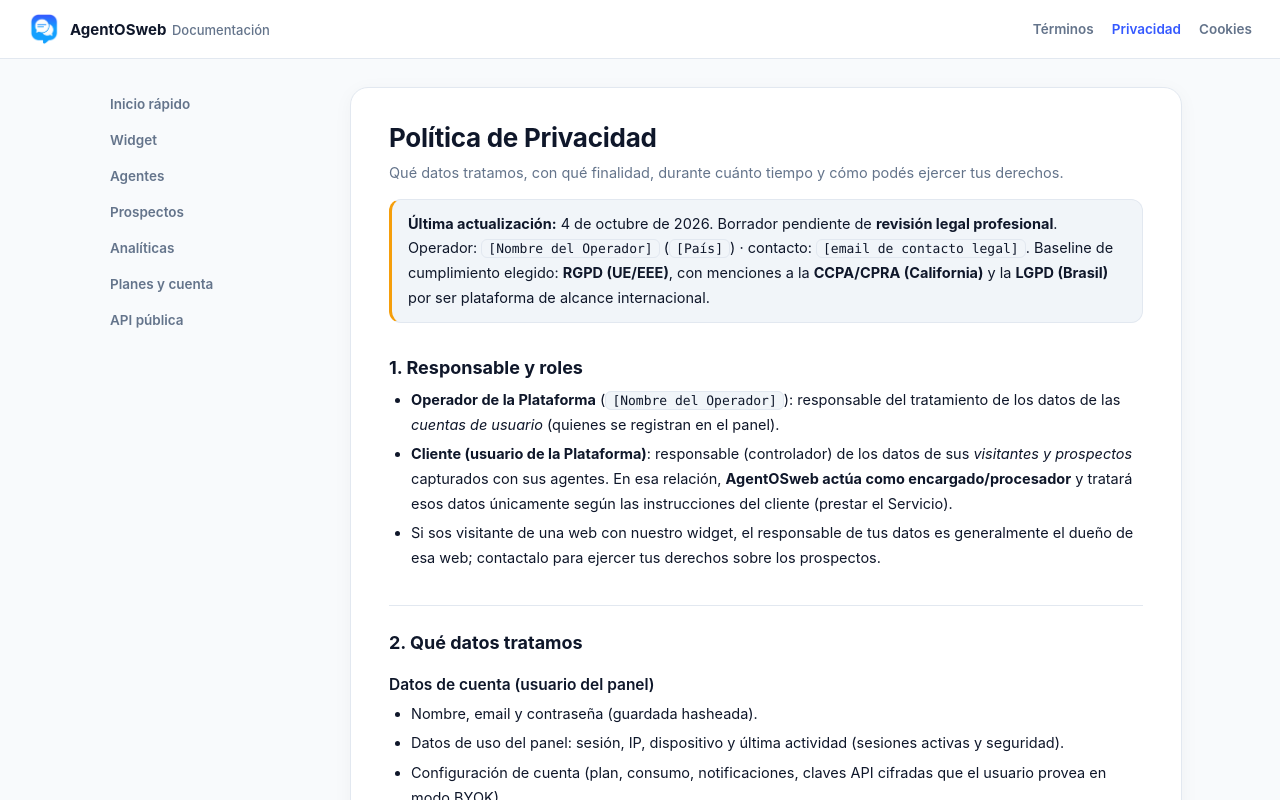
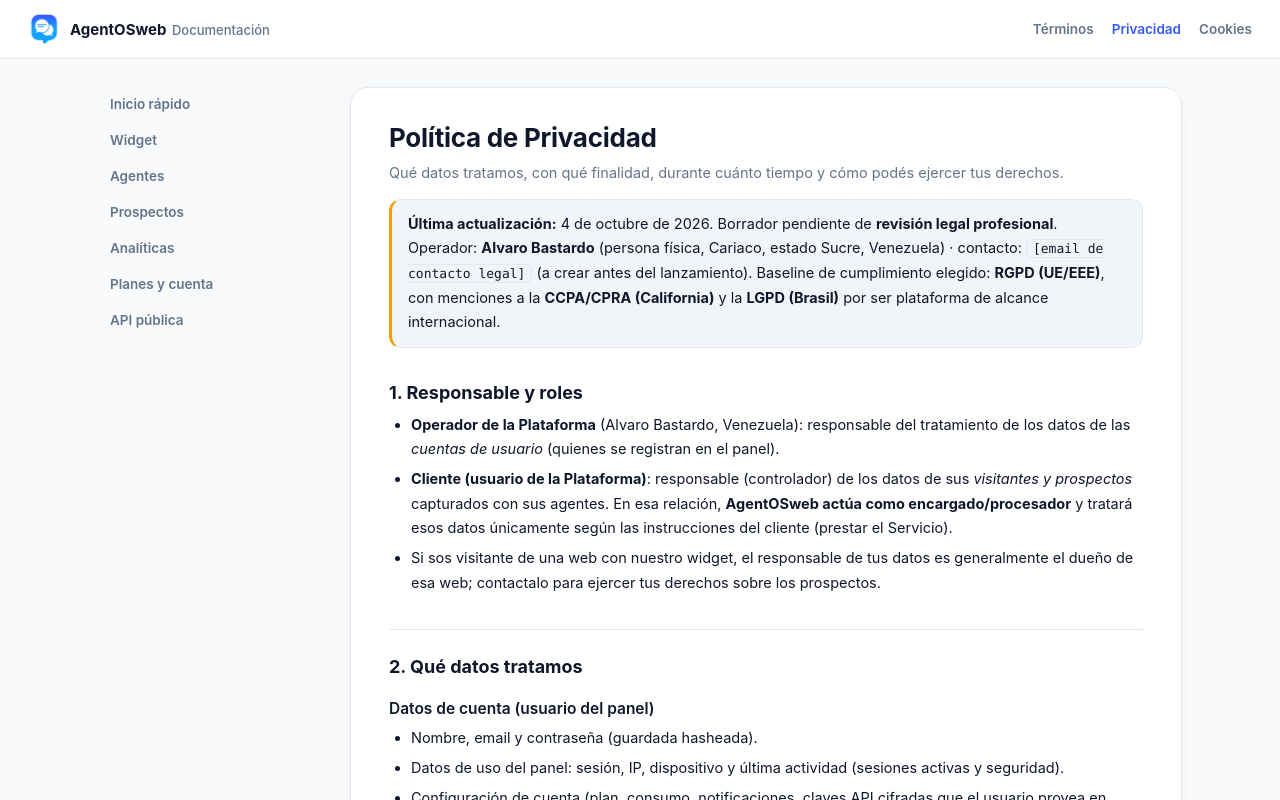
Before and after one commit to linkeaoficial/AgentOSweb, a Next.js app in the folder apps/dashboard/: page /privacidad in a window 1280 px wide. Built offline with nearby package versions, Linux system fonts and the light colour scheme.

Commit message:
feat(legal): identidad real del operador (Alvaro Bastardo, Venezuela) y jurisdiccion Sucre

```diff
--- a/apps/dashboard/src/app/cookies/page.tsx
+++ b/apps/dashboard/src/app/cookies/page.tsx
@@ -16,7 +16,8 @@
       <div className="doc-note is-warn">
         <p>
           <strong>Última actualización:</strong> 4 de octubre de 2026. Operador:{" "}
-          <code>[Nombre del Operador]</code> · <code>[email de contacto legal]</code>. Pendiente de revisión
+          <strong>Alvaro Bastardo</strong> (Cariaco, estado Sucre, Venezuela) ·{" "}
+          <code>[email de contacto legal]</code> (a crear antes del lanzamiento). Pendiente de revisión
           legal antes de entrar en vigencia.
         </p>
       </div>
--- a/apps/dashboard/src/app/privacidad/page.tsx
+++ b/apps/dashboard/src/app/privacidad/page.tsx
@@ -16,9 +16,10 @@
       <div className="doc-note is-warn">
         <p>
           <strong>Última actualización:</strong> 4 de octubre de 2026. Borrador pendiente de{" "}
-          <strong>revisión legal profesional</strong>. Operador: <code>[Nombre del Operador]</code>{" "}
-          (<code>[País]</code>) · contacto: <code>[email de contacto legal]</code>. Baseline de cumplimiento
-          elegido: <strong>RGPD (UE/EEE)</strong>, con menciones a la <strong>CCPA/CPRA (California)</strong>{" "}
+          <strong>revisión legal profesional</strong>. Operador: <strong>Alvaro Bastardo</strong>{" "}
+          (persona física, Cariaco, estado Sucre, Venezuela) · contacto: <code>[email de contacto legal]</code>{" "}
+          (a crear antes del lanzamiento). Baseline de cumplimiento elegido: <strong>RGPD (UE/EEE)</strong>,
+          con menciones a la <strong>CCPA/CPRA (California)</strong>{" "}
           y la <strong>LGPD (Brasil)</strong> por ser plataforma de alcance internacional.
         </p>
       </div>
@@ -26,7 +27,7 @@
       <h2>1. Responsable y roles</h2>
       <ul>
         <li>
-          <strong>Operador de la Plataforma</strong> (<code>[Nombre del Operador]</code>): responsable del
+          <strong>Operador de la Plataforma</strong> (Alvaro Bastardo, Venezuela): responsable del
           tratamiento de los datos de las <em>cuentas de usuario</em> (quienes se registran en el panel).
         </li>
         <li>
```
Also changed, not shown: apps/dashboard/src/app/terminos/page.tsx (+9 -9 lines).
